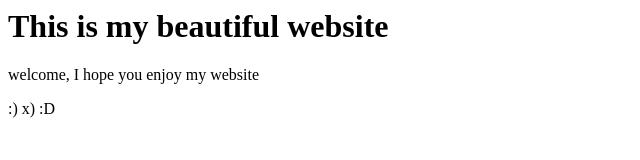
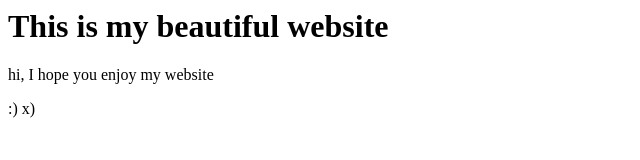
Before and after one commit to Sushil27011/Repository-sushil11, a plain HTML site: page index.html in a window 1280 px wide. Shown: the full height of the page, 0-640 px from the left. Drawn offline with Linux system fonts and the light colour scheme.

Commit message:
changed welcome to hi

```diff
--- a/index.html
+++ b/index.html
@@ -1,6 +1,6 @@
 <html>
 <title> this is my website</title>
 <h1> This is my beautiful website</h1>
-<p> welcome, I hope you enjoy my website</p>
-<p> :) x) :D </p>
+<p> hi, I hope you enjoy my website</p>
+<p> :) x) </p>
 </html>
```
